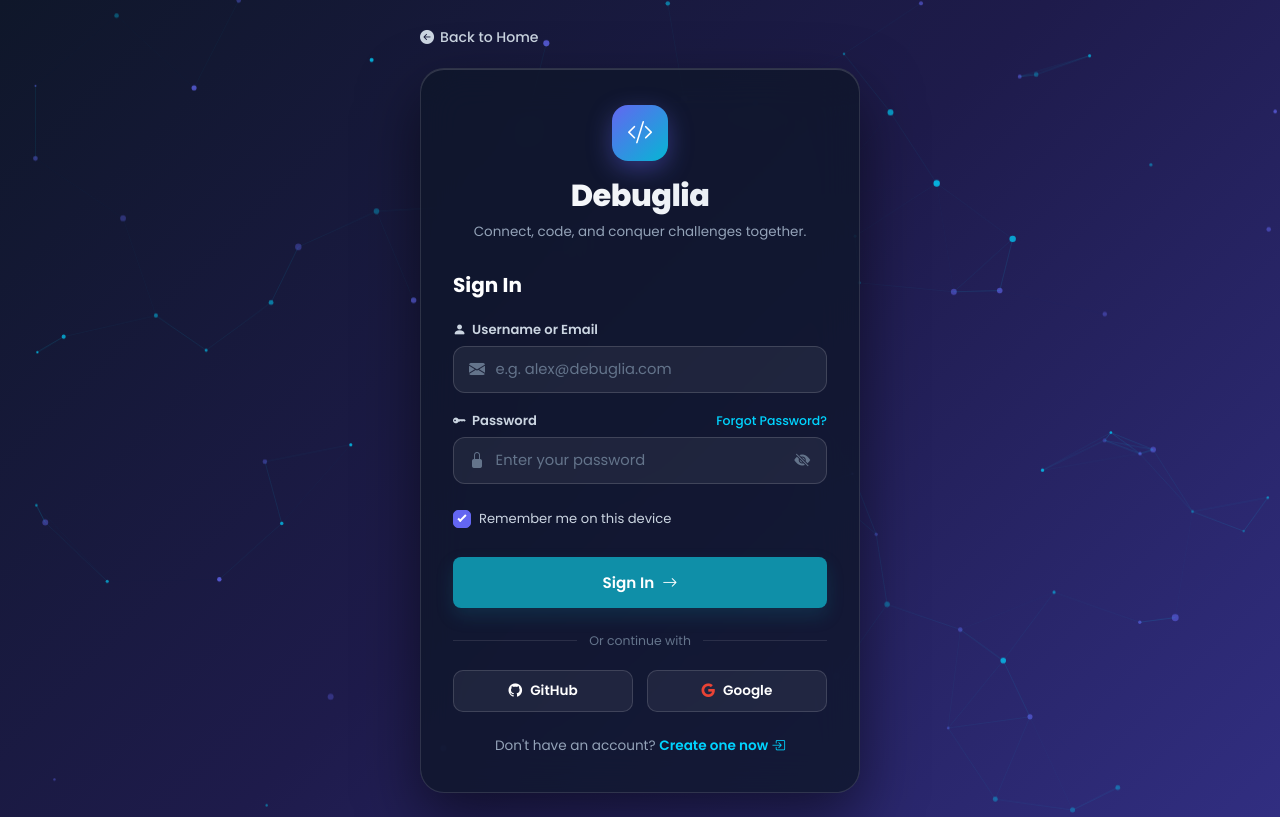
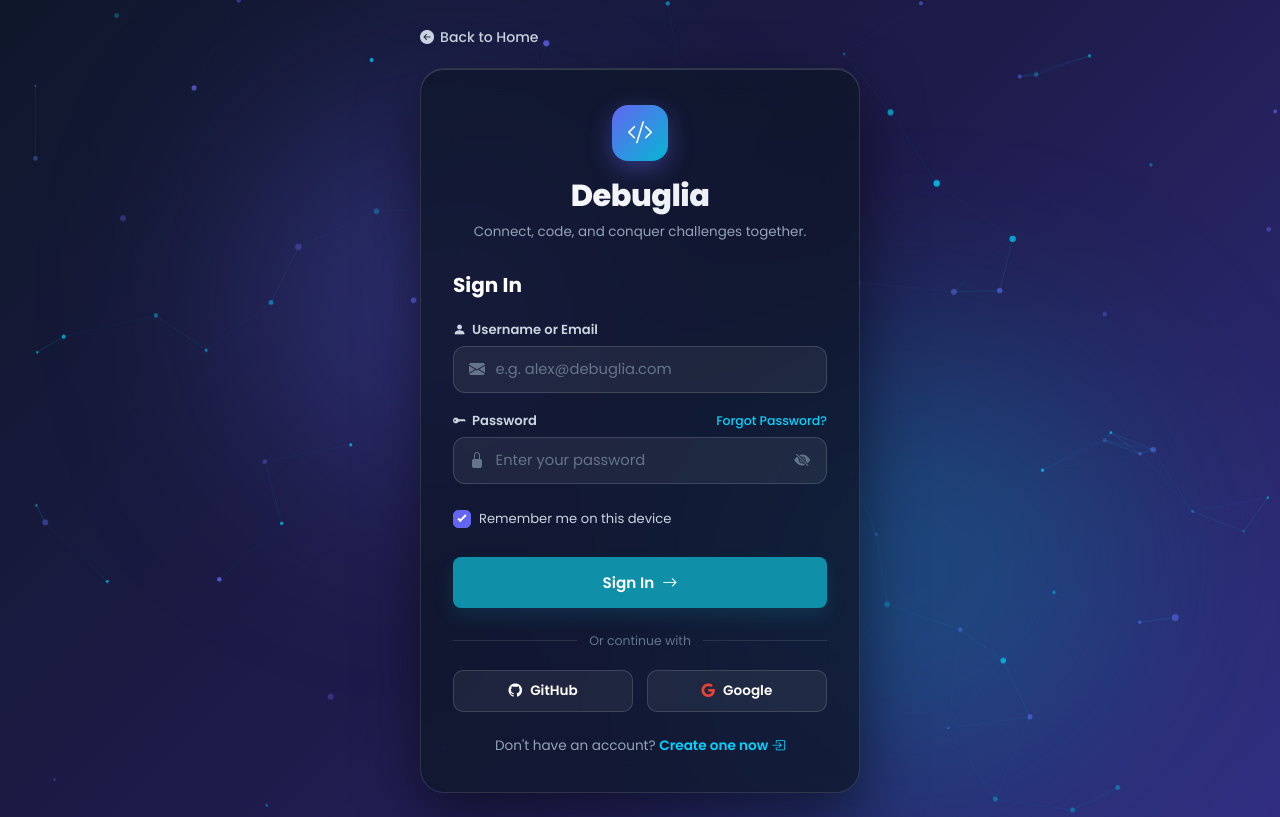
Before and after one commit to Y-Udayanga/Debugliya, a PHP site: page /login.php in a window 1280 px wide. Run offline with PHP 8.4, Linux system fonts and the light colour scheme.

Commit message:
style(auth): add glowing ambient background orbs and float animation to style_login.css

```diff
--- a/style_login.css
+++ b/style_login.css
@@ -32,6 +32,39 @@ body.login-body {
     position: relative;
     overflow-x: hidden;
     padding: 1.5rem 1rem;
+}
+
+body.login-body::before,
+body.login-body::after {
+    content: "";
+    position: absolute;
+    border-radius: 50%;
+    filter: blur(90px);
+    z-index: 1;
+    pointer-events: none;
+    animation: floatGlow 12s infinite alternate cubic-bezier(0.4, 0, 0.2, 1);
+}
+
+body.login-body::before {
+    top: 12%;
+    left: 18%;
+    width: 340px;
+    height: 340px;
+    background: rgba(99, 102, 241, 0.28);
+}
+
+body.login-body::after {
+    bottom: 12%;
+    right: 18%;
+    width: 380px;
+    height: 380px;
+    background: rgba(6, 182, 212, 0.25);
+    animation-delay: -6s;
+}
+
+@keyframes floatGlow {
+    0% { transform: translate(0, 0) scale(1); }
+    100% { transform: translate(50px, 35px) scale(1.18); }
 }
 
 #login-particles {
```
